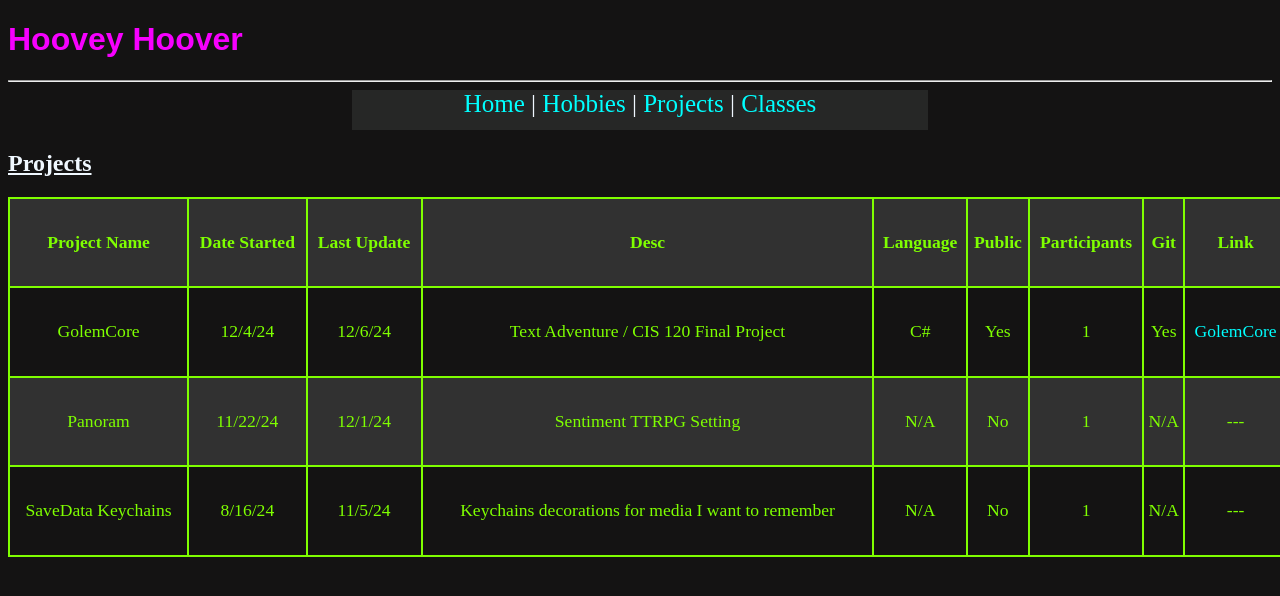
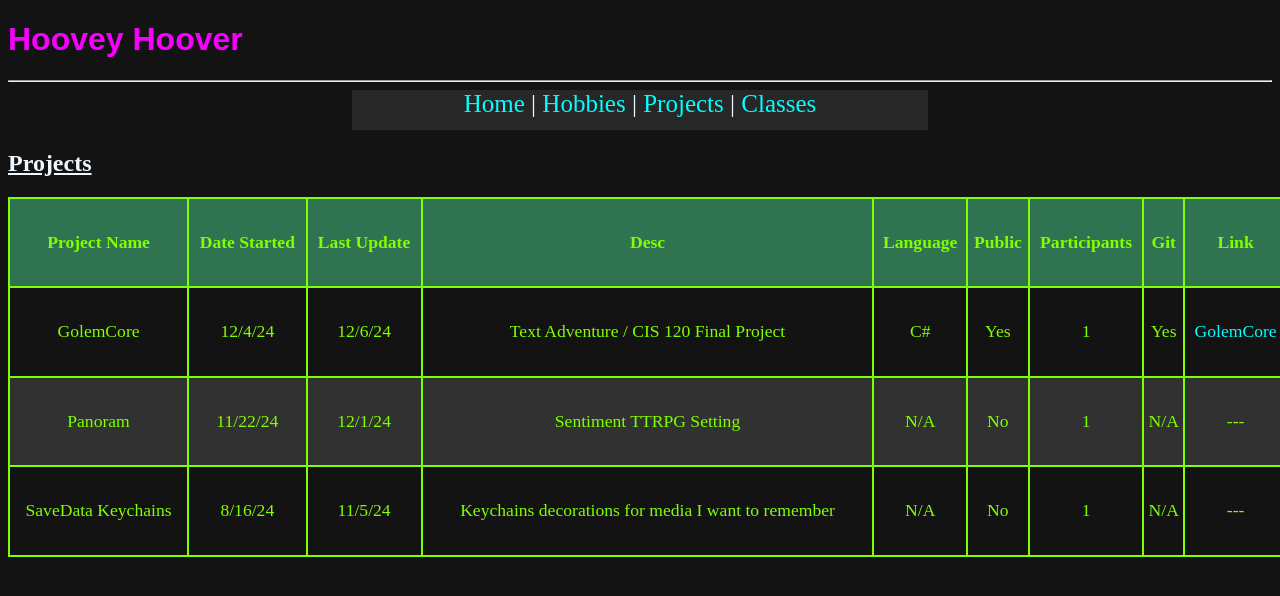
Before and after one commit to Lh0987936/Lh0987936, a plain HTML site: page projects.html in a window 1280 px wide. In both pictures the pointer is over the element 648 px from the left and 242 px from the top of the page. Drawn offline with Linux system fonts and the light colour scheme; a web font is replaced by a local one.

```diff
--- a/style.css
+++ b/style.css
@@ -101,6 +101,10 @@ td {
     text-align: center;
 }
 
+tr:hover {
+    background-color: var(--Secondarycolor);
+}
+
 table {
     margin-left: auto;
     margin-right: auto;
```
Also changed, not shown: 1 other file.
